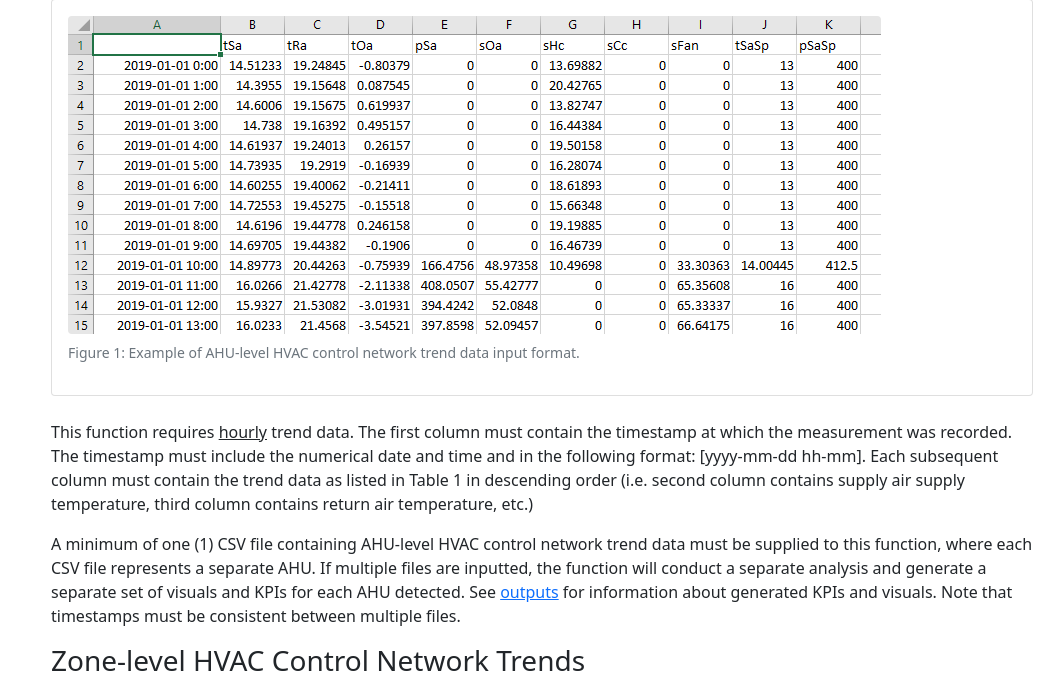
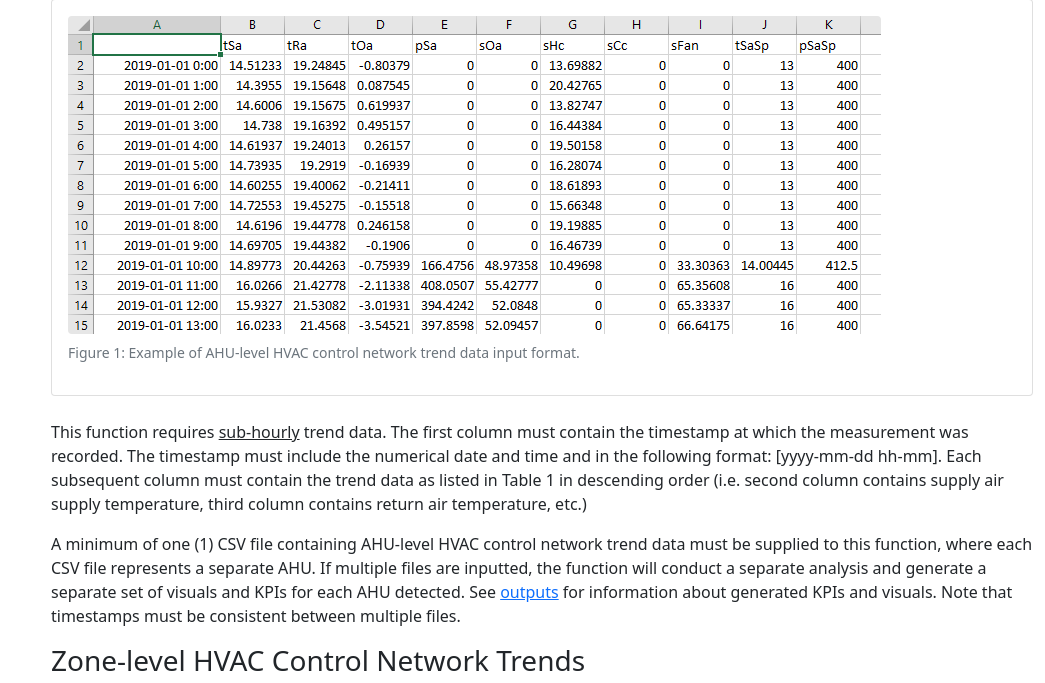
Before and after one commit to Carleton-DBOM-Research-Group/Building_energy_management_toolkit, a Flask app: page /functions/ahuAnomaly/inputs in a window 1280 px wide. Shown: the part 1015-1698 px from the top of the page, without its empty margins (235-1280 px from the left). Run offline with Flask 2, Linux system fonts and the light colour scheme.

Commit message:
small typo change

```diff
--- a/templates/functions_ahuAnomaly_inputs.html
+++ b/templates/functions_ahuAnomaly_inputs.html
@@ -275,7 +275,7 @@
         </figure>
       </div>
     </div>
-    <p class="fs-6 pt-4">This function requires <u>hourly</u> trend data. The first column must contain the timestamp at which the measurement was recorded. The timestamp must include the numerical date and time and
+    <p class="fs-6 pt-4">This function requires <u>sub-hourly</u> trend data. The first column must contain the timestamp at which the measurement was recorded. The timestamp must include the numerical date and time and
       in the following format: [yyyy-mm-dd hh-mm]. Each subsequent column must contain the trend data as listed in Table 1 in descending order (i.e. second column
       contains supply air supply temperature, third column contains return air temperature, etc.)</p>
     <p class="fs-6">A minimum of one (1) CSV file containing AHU-level HVAC control network trend data must be supplied to this function, where each CSV file represents a separate AHU.
```
